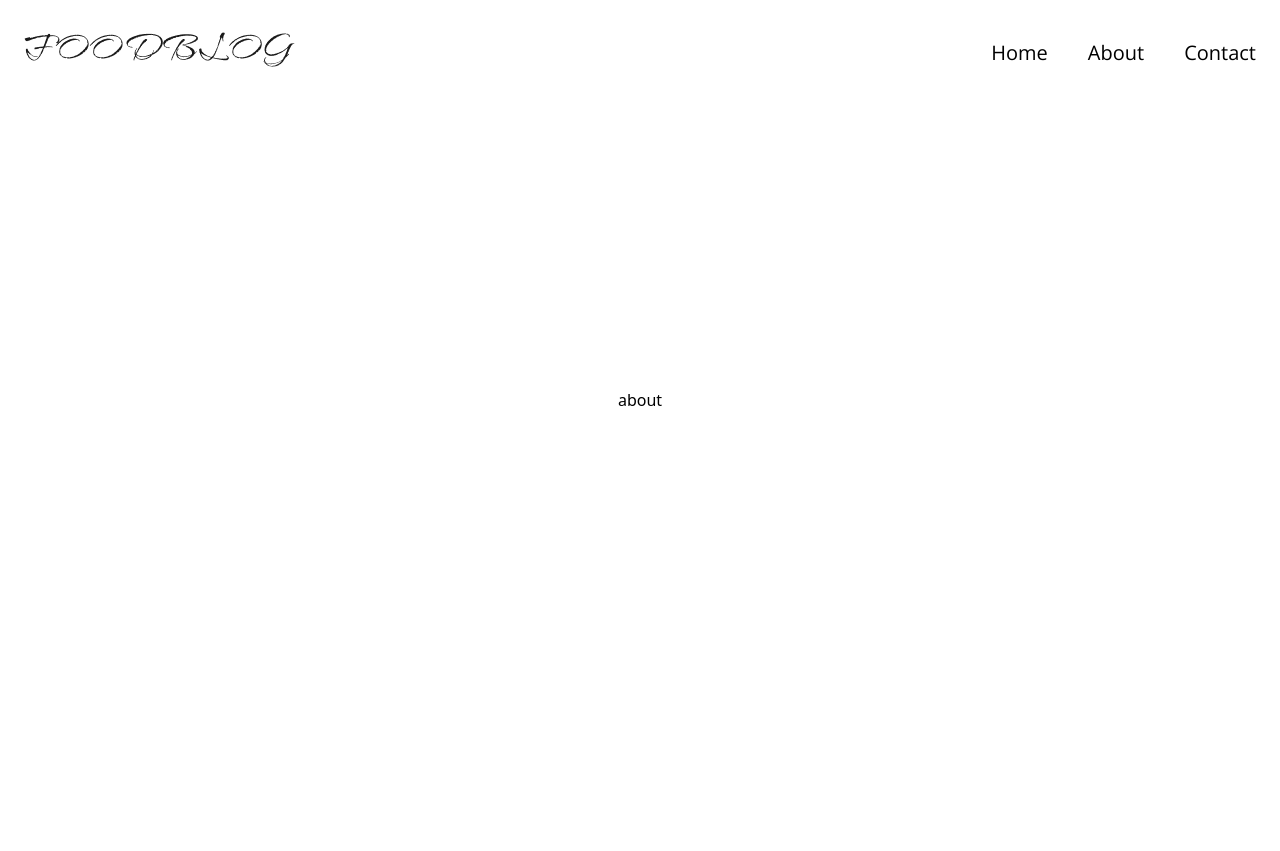
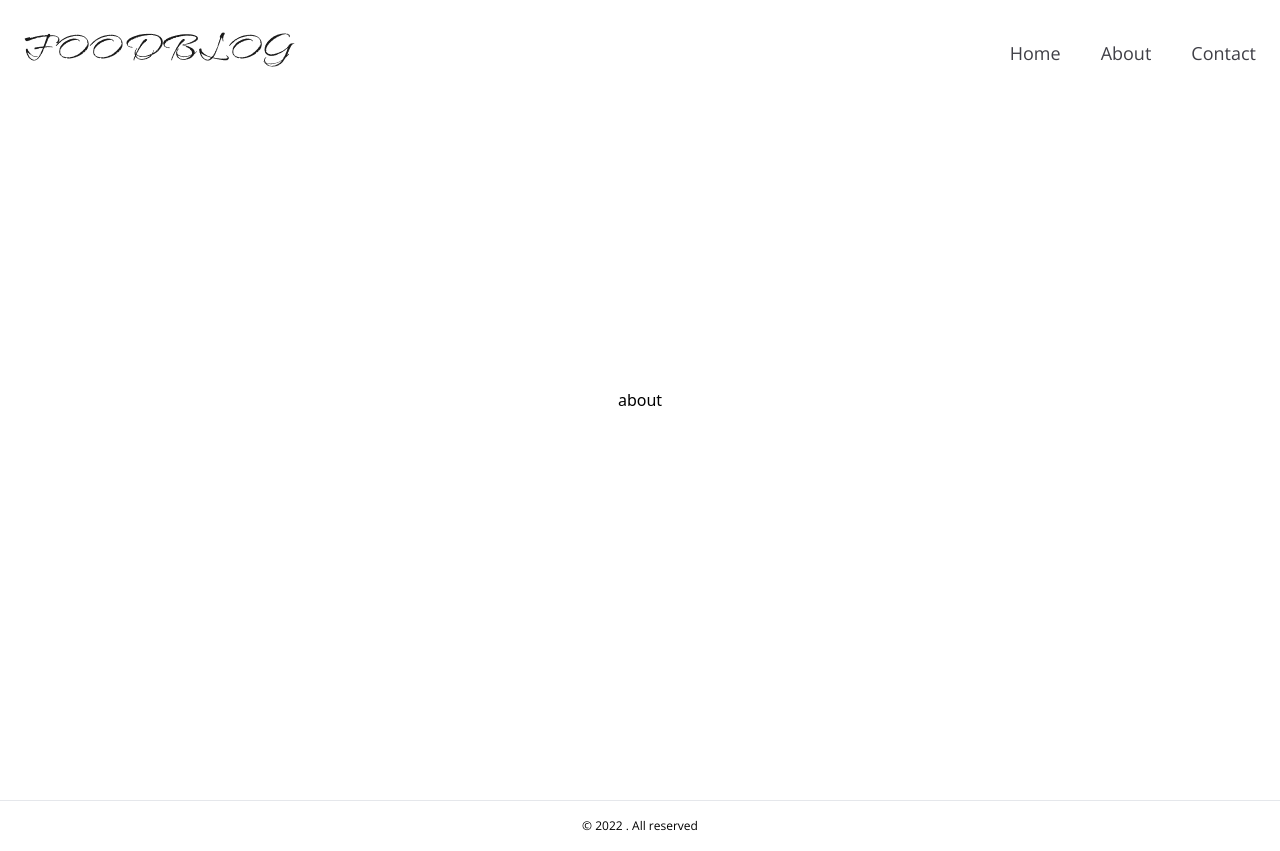
Before and after one commit to adamek-c/blog-next.js-sanity, a Next.js app: page /about in a window 1280 px wide. Before the commit the page ends 800 px from the top, so only its background shows below. Built offline with nearby package versions, Linux system fonts and the light colour scheme; a web font is replaced by a local one.

Commit message:
added footer

```diff
--- /dev/null
+++ b/components/Footer.tsx
@@ -0,0 +1,13 @@
+const Footer = () => {
+	return (
+		<footer>
+			<div className="text-center py-4 border-t">
+				<h3 className="font-thin font-openSans text-[12px]">
+					&copy; 2022 . All reserved
+				</h3>
+			</div>
+		</footer>
+	);
+};
+
+export default Footer;
--- a/components/Layout.tsx
+++ b/components/Layout.tsx
@@ -1,4 +1,5 @@
 import { FC, ReactNode } from "react";
+import Footer from "./Footer";
 import Navbar from "./Navbar";
 
 interface LayoutProp {
@@ -10,6 +11,7 @@ const Layout: FC<LayoutProp> = ({ children }) => {
 		<>
 			<Navbar />
 			<div>{children}</div>
+			<Footer />
 		</>
 	);
 };
--- a/components/Navbar.tsx
+++ b/components/Navbar.tsx
@@ -8,7 +8,7 @@ const Navbar = () => {
 				<div>
 					<Image src="/logo.png" alt="Logo Food blog" width={271} height={35} />
 				</div>
-				<div className="space-x-10 text-xl font-normal font-openSans hidden md:flex">
+				<div className="space-x-10 text-lg text-zinc-700 font-openSans hidden md:flex">
 					<Link href="/">Home</Link>
 					<Link href="/about">About</Link>
 					<Link href="/contact">Contact</Link>
--- a/pages/404.tsx
+++ b/pages/404.tsx
@@ -2,6 +2,7 @@ import Link from "next/link";
 
 const PageNotFound = () => {
 	return (
+		<section>
 			<div className="flex min-h-screen flex-col items-center justify-center py-2">
 				<h2 className="font-bold text-8xl font-playfairDisplay">404</h2>
 				<h4 className="mt-10 font-bold text-2xl font-openSans">
@@ -9,7 +10,8 @@ const PageNotFound = () => {
 				</h4>
 				<p className="mt-4 px-4 max-w-lg font-openSans">
 					The page you are looking for does not exist. How you got here is a
-				mystery. But you can click the button below to go back to the homepage.
+					mystery. But you can click the button below to go back to the
+					homepage.
 				</p>
 				<div className="mt-10">
 					<Link href="/" className="">
@@ -19,6 +21,7 @@ const PageNotFound = () => {
 					</Link>
 				</div>
 			</div>
+		</section>
 	);
 };
 
```
Lines whose indentation alone changed are shown as unchanged.
